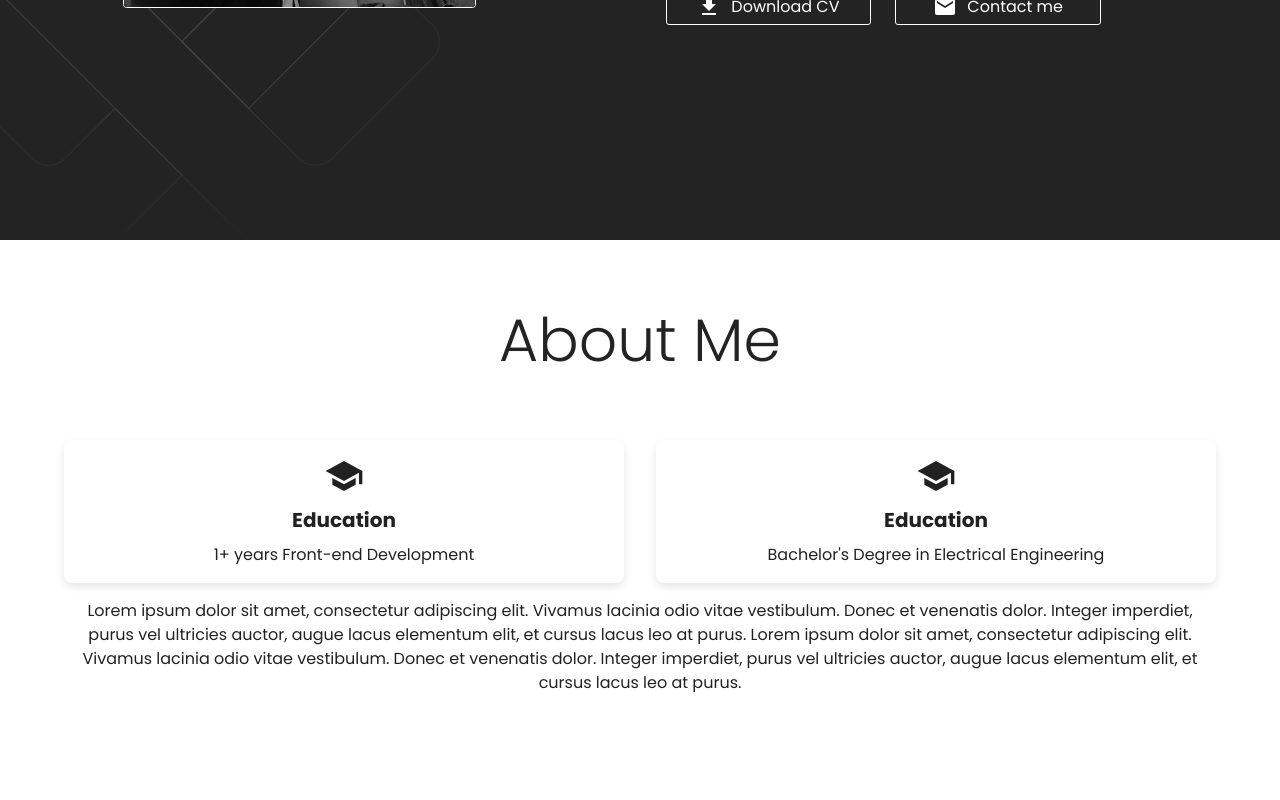
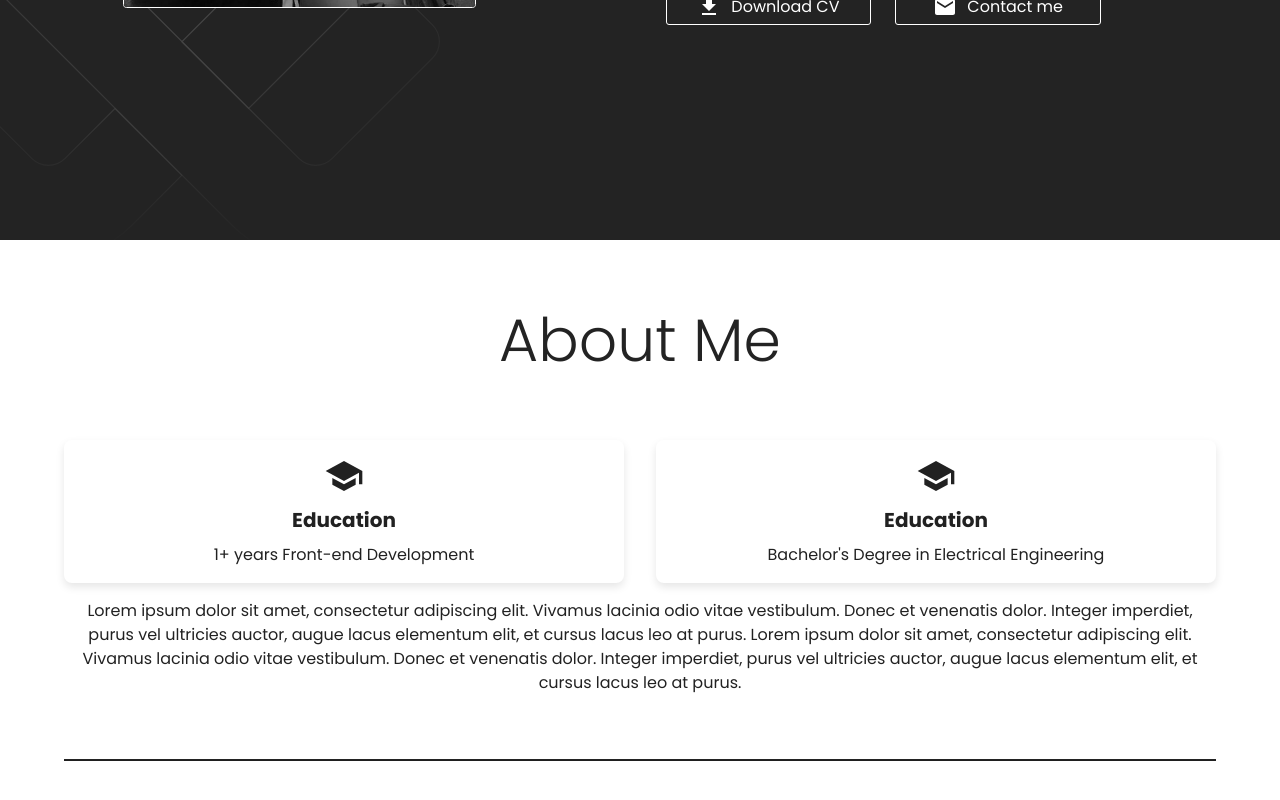
Before and after one commit to Masthw/PortfolioJohnix, a React (Vite) app: page / in a window 1280 px wide. Shown: the part 560-1360 px from the top of the page. Before the commit the page ends 1319 px from the top, so only its background shows below. Built offline with nearby package versions, Linux system fonts and the light colour scheme.

Commit message:
style: adds Divider in About section

```diff
--- a/src/pages/Home/sections/About/About.tsx
+++ b/src/pages/Home/sections/About/About.tsx
@@ -1,4 +1,4 @@
-import { Container, Typography, Box, styled, Grid } from "@mui/material";
+import { Container, Typography, Box, styled, Grid, Divider } from "@mui/material";
 import InfoBox from "./InfoBox";
 import SchoolIcon from "@mui/icons-material/School";
 import { useEffect, useRef, useState } from "react";
@@ -81,6 +81,7 @@ const About = () => {
               ultricies auctor, augue lacus elementum elit, et cursus lacus leo
               at purus.
             </Typography>
+            <Divider sx={{ my: 8, height: 1.5, backgroundColor: 'primary.main' }} />
           </Box>
         </Container>
       </StyledAbout>
```
